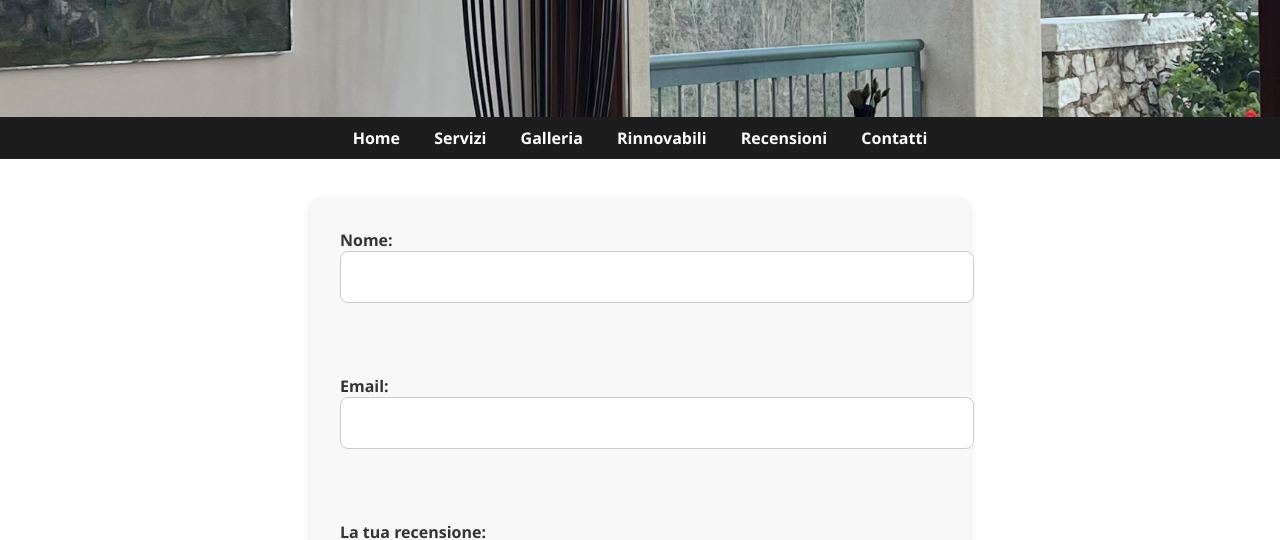
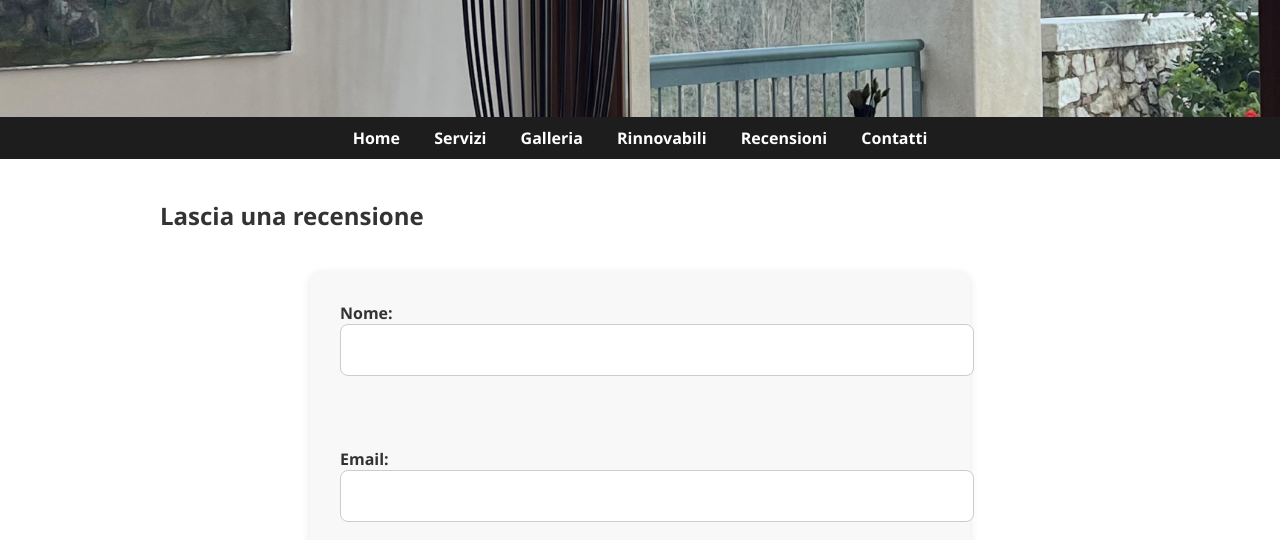
Before and after one commit to mkimpianti/sito, a plain HTML site: page recensioni.html in a window 1280 px wide. Shown: the part 249-789 px from the top of the page. Drawn offline with Linux system fonts and the light colour scheme.

Commit message:
Add files via upload

```diff
--- a/recensioni.html
+++ b/recensioni.html
@@ -13,7 +13,6 @@
     <h1>Recensioni dei nostri clienti</h1>
   </div>
 </header>
-
 <nav>
   <a href="index.html">Home</a>
   <a href="servizi.html">Servizi</a>
@@ -22,8 +21,8 @@
   <a href="recensioni.html">Recensioni</a>
   <a href="contatti.html">Contatti</a>
 </nav>
-
 <main>
+  <h2>Lascia una recensione</h2>
   <form action="https://formspree.io/f/mwkgnpgk" method="POST">
     <label>Nome:<br><input type="text" name="nome" required></label><br><br>
     <label>Email:<br><input type="email" name="email" required></label><br><br>
@@ -31,9 +30,9 @@
     <button type="submit">Invia Recensione</button>
   </form>
 </main>
-
 <footer>
   <p>&copy; 2025 MK Impianti Elettrici</p>
   <img src="logo.png" alt="Logo MK Impianti" style="height: 60px; margin-top: 10px;">
 </footer>
-</body></html>
+</body>
+</html>
```
Also changed, not shown: 1 other file.
